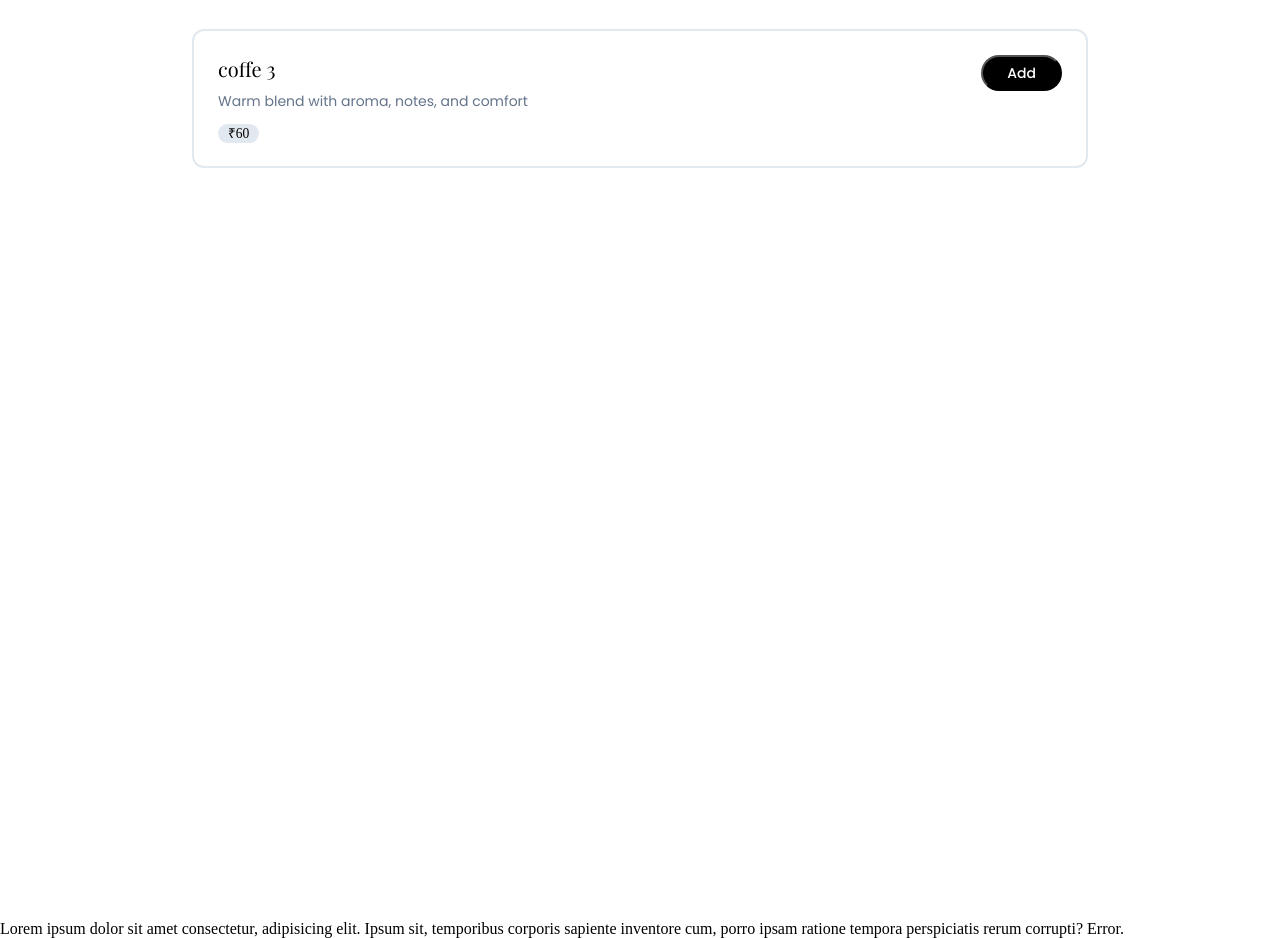
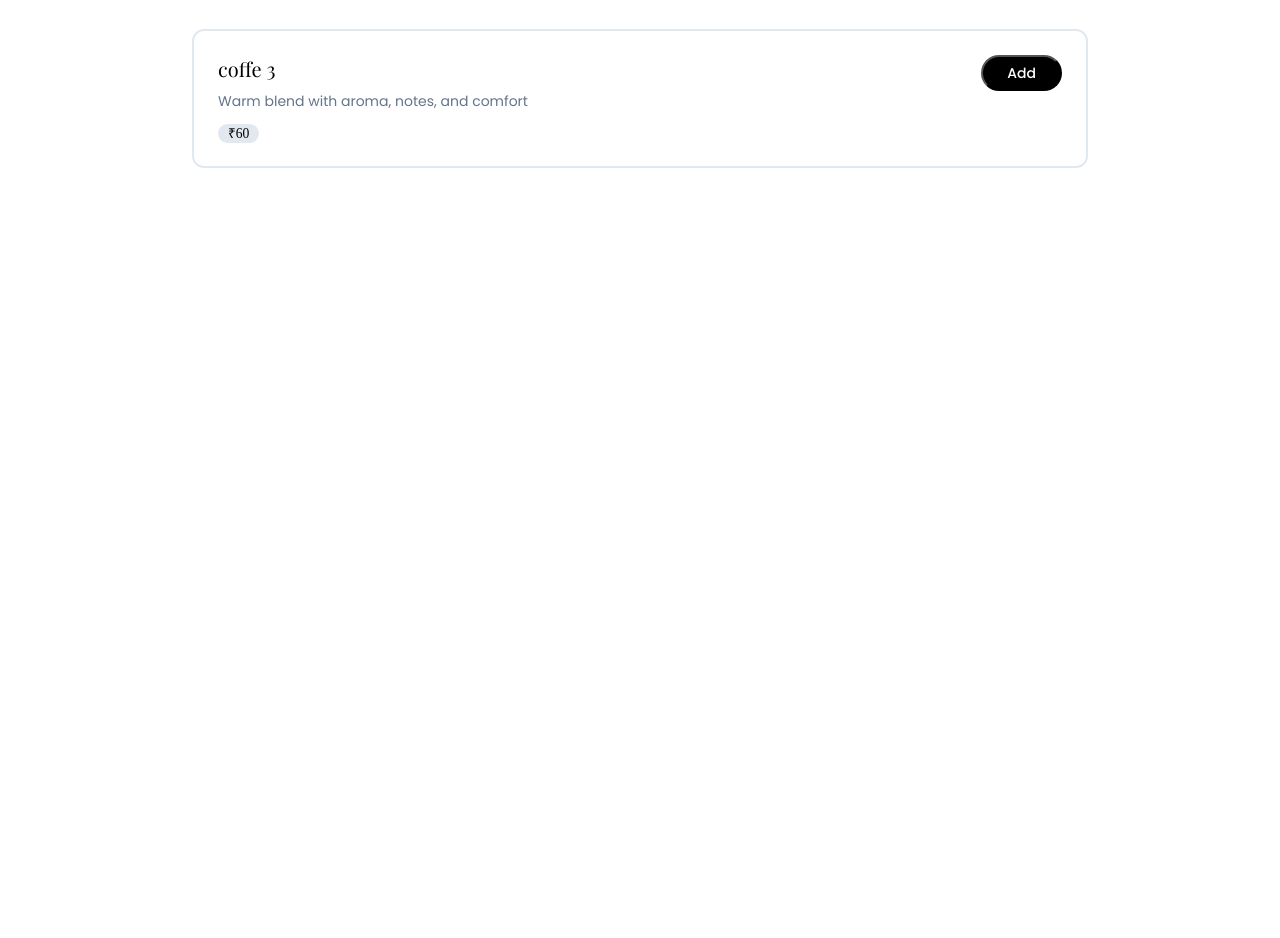
Before and after one commit to YogurtFusion/IITP-companion-plus, a plain HTML site: page Full_Menu.html in a window 1280 px wide. Shown: the part 1724-2662 px from the top of the page. After the commit the page ends 2004 px from the top, so only its background shows below. Drawn offline with nearby package versions, Linux system fonts and the light colour scheme; a web font is replaced by a local one.

Commit message:
extra removed

```diff
--- a/Full_Menu.html
+++ b/Full_Menu.html
@@ -195,9 +195,6 @@
 
     </section>
 
-    <div class="div" style="margin-top: 40rem;">Lorem ipsum dolor sit amet consectetur, adipisicing elit. Ipsum sit,
-        temporibus corporis sapiente inventore cum, porro ipsam ratione tempora perspiciatis rerum corrupti? Error.
-    </div>
 </body>
 
 </html>
```
Also changed, not shown: coffee_menu.html (+1 -3 lines), quick_bites_menu.html (+1 -3 lines), sweet_treats.html (+1 -3 lines).
